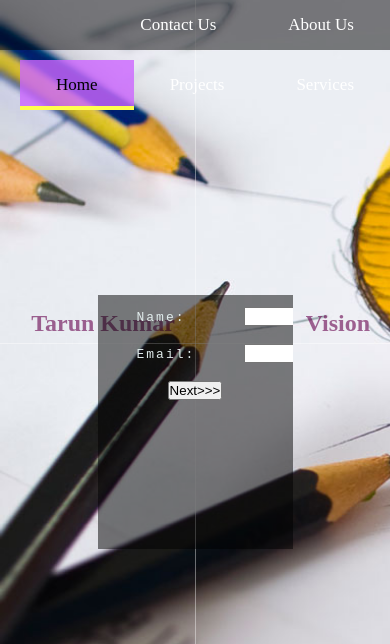
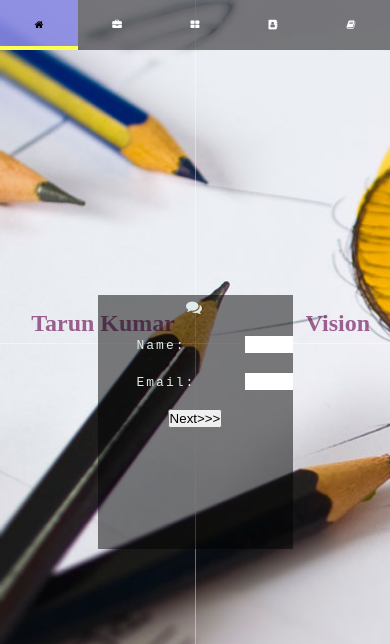
Before and after one commit to tarunk04/AE_website, a plain HTML site: page index.html in a window 390 px wide. Both pictures are taken after a click on the link "Feedback". Shown: the part 4994-5638 px from the top of the page. Drawn offline with Linux system fonts and the light colour scheme; files whose address does not match are found by name.

Commit message:
Made the menu responsive and added icons to it
Now menu looks awesome on all devices

```diff
--- a/css/feedback.css
+++ b/css/feedback.css
@@ -11,9 +11,9 @@
     z-index: 2;
     cursor: pointer;
     padding-left: 10%;
-    padding-top: 3%;
+    padding-top: 1%;
     padding-right: 10%;
-    padding-bottom: 3%;
+    padding-bottom: 1%;
     overflow-x: hidden;
     overflow-y: visible;
 }
--- a/css/master.css
+++ b/css/master.css
@@ -16,15 +16,24 @@ html, body {
 
 
 }
+
+
 #menu ul{
     list-style: none;
 }
+
+#menu a  {
+  text-decoration: none;
+  color: white;
+}
+
 .tab {
   float: right;
-  padding: 0px 36px;
+  width: 12%;
+  padding: 0px;
   text-align: center;
   cursor: pointer;
-  font-size: 17px;
+  font-size: 0.8em;
   line-height: 42px;
   border-bottom: 4px solid transparent;
   border-top: 4px solid transparent;
@@ -32,7 +41,6 @@ html, body {
 .tab:hover {
   background: rgba(153, 153, 255, 0.8) ;
   color: black;
-
 }
 #container #menu{
   background-color: rgba(0,0,0,0.5);
@@ -40,19 +48,9 @@ html, body {
   height: 50px;
   width: 100%;
   z-index: 1;
+}
 
 
-
-
-}
-#menu a  {
-  text-decoration: none;
-  padding: 10px;
-  margin: 10px;
-  line-height: 60px;
-  color: white;
-
-}
 #container #home{
   background-image: url("../res/2.jpg");
   background-repeat: no-repeat;
--- a/index.html
+++ b/index.html
@@ -5,14 +5,16 @@
     <title>Accidental Engineer</title>
     <link rel="stylesheet" href="css/master.css">
     <link rel="stylesheet" href="css/feedback.css">
+    <link rel="stylesheet" href="css/menu.css">
     <link rel="stylesheet" href="font-awesome/css/font-awesome.css">
     <link rel="icon" href="res/icon.png" />
     <meta name="viewport" content="width=device-width, initial-scale=1.0" />
-
     <script type="text/javascript" src="res/jquery.js">
     </script>
     <script type="text/javascript" src="res/js.js"></script>
     <script type="text/javascript" src="js/feedback.js">
+    </script>
+    <script type="text/javascript" src="js/menu.js">
     </script>
     <script type="text/javascript">
         $(document).ready(function() {
@@ -48,26 +50,27 @@
 <body datalist="scroll">
     <div id="container">
         <div id="menu">
+
             <ul>
+
                 <a href="#about">
-                    <li class="tab" id="a">About Us</li>
+                  <li class="tab" id="a"><i class="fa fa-book"></i><span class = "link-label">&nbsp;&nbsp;About Us</span></li>
                 </a>
                 <a href="#contactus">
-                    <li class="tab" id="c">Contact Us</li>
+                  <li class="tab" id="c"><i class="fa fa-address-book"></i><span class = "link-label">&nbsp;&nbsp;Contact Us</span></li>
                 </a>
                 <a href="#service">
-                    <li class="tab" id="s">Services</li>
+                  <li class="tab" id="s"><i class="fa fa-th-large"></i><span class = "link-label">&nbsp;&nbsp;Services</span></li>
                 </a>
                 <a href="#project">
-                    <li class="tab" id="p">Projects</li>
+                  <li class="tab" id="p">  <i class="fa fa-briefcase"></i><span class = "link-label">&nbsp;&nbsp;Projects</span></li>
                 </a>
                 <a href="#home">
-                    <li class="tab tabon" id="h">Home</li>
+                  <li class="tab tabon" id="h">  <i class="fa fa-home"></i><span class = "link-label">&nbsp;&nbsp;Home</span></li>
                 </a>
-                <div style="clear:both;"> </div>
             </ul>
         </div>
-        <div id="home">
+        <div id="home" style = "clear: both;">
             <h1> </h1>
 
             <div id="homeimg">
@@ -314,16 +317,19 @@
                             <h4 class="f"><a id = "feedbackBtn" href = "#feedback">Feedback</a></h4>
                             <a name = "feedback">
                                                 <div class = "feedbackBox" id = "feedbackBox1">
+                                                            <center><i class="fa fa-comments" aria-hidden="true"></i><br/><br/>
                                                             <pre>Name:      <input type = "text"/></pre><br/>
                                                             <pre>Email:     <input type = "text"/></pre><br/>
-                                                            <center><button id = "feedBtn1" type = "button">Next>>></button></center>
+                                                            <button id = "feedBtn1" type = "button">Next>>></button></center>
                                                 </div>
                                                 <div class = "feedbackBox" id = "feedbackBox2">
-                                                            <center>Feedback:  <br/><br/><textarea cols = "40" rows = "3">Please give your valuable feedback.</textarea><br/>
+                                                            <center><i class="fa fa-comments" aria-hidden="true"></i><br/><br/>
+                                                            Feedback:  <br/><br/><textarea cols = "40" rows = "3">Please give your valuable feedback.</textarea><br/>
                                                             <button id = "feedBtn2" type = "button">Finish</button></center>
                                                 </div>
                                                 <div class = "feedbackBox" id = "feedbackBox3">
-                                                            Thanks for giving your feedback!
+                                                            <center><i class="fa fa-check-square-o" aria-hidden="true"></i><br/><br/>
+                                                            Thanks for giving your feedback!</center>
                                                 </div>
                             </a>
                             <h4 class="f"><a href="#project">Help</a></h4>
--- /dev/null
+++ b/js/menu.js
@@ -0,0 +1,17 @@
+$(document).ready(function(){
+
+  if($(window).width() < 500) $(".link-label").hide();
+
+  if($(window).width() < 800)  $(".tab").css({"width": "20%", "font-size": "0.6em"});
+
+  $(window).resize(function(){
+
+    if($(window).width() < 500) $(".link-label").hide();
+    else  $(".link-label").show();
+
+    if($(window).width() < 800)  $(".tab").css({"width": "20%", "font-size": "0.6em"});
+    else $(".tab").css({"width": "12%", "font-size": "0.8em"});
+
+  });
+
+});
```
